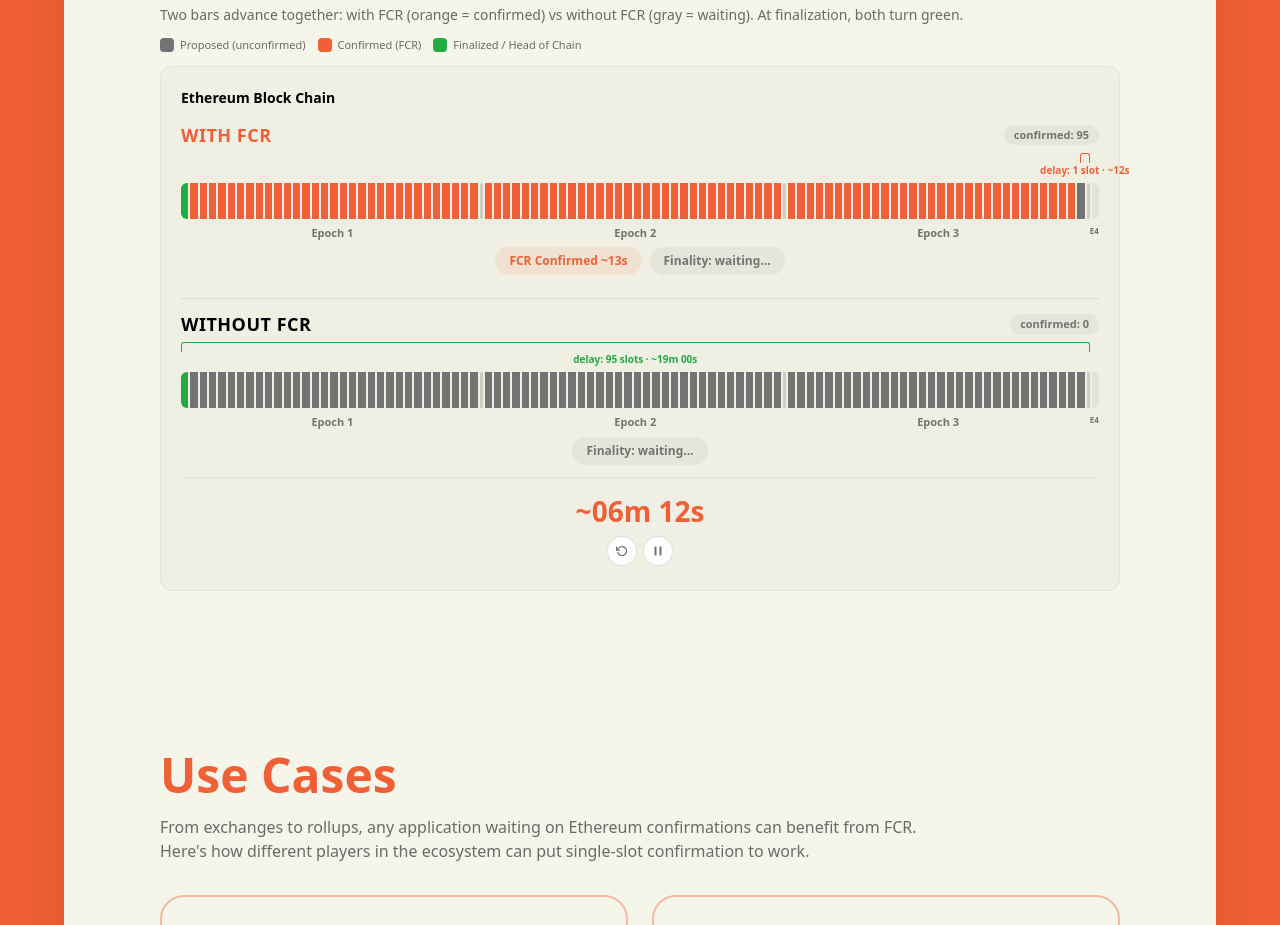
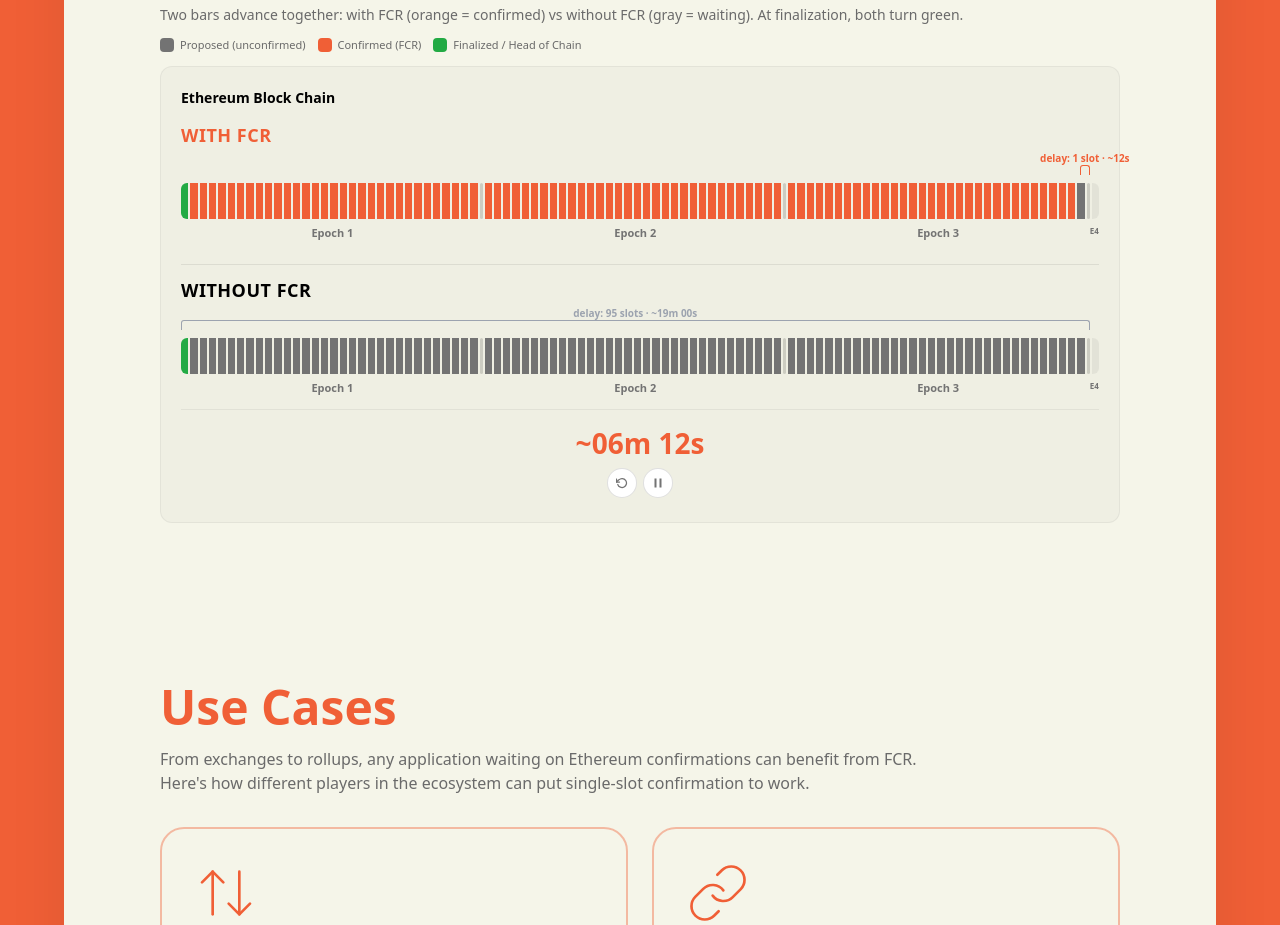
Before and after one commit to ethereum/FCR-website, a website built with Vite: page final_html/index.html in a window 1280 px wide. Shown: the part 1740-2665 px from the top of the page. Built offline with nearby package versions, Linux system fonts and the light colour scheme.

Commit message:
Clean up simulation UI: remove status pills, move delay labels above braces, update summary range
- Remove "FCR Confirmed", "Finality: waiting..." status pills below both bars
- Remove "confirmed: N" counters from both bar section headers
- Move delay annotation text above the ⊓ brace line (column-reverse layout)
- Change Without FCR brace color from green to gray
- Update end-of-animation summary: Without FCR shown as ~13–19 min range (2–3 epochs) and improvement as ~64–96x

```diff
--- a/final_html/src/simulation.js
+++ b/final_html/src/simulation.js
@@ -130,7 +130,7 @@ function renderControls(controls) {
 }
 
 function renderNormalChain(state, controls) {
-  const { fcrBar, finBar, headBlock, graySlot, atEpoch4, elapsedText, fcrConfirmed, finConfirmed, tick } = state
+  const { fcrBar, finBar, headBlock, graySlot, atEpoch4, elapsedText, tick } = state
   const N = NORMAL_TOTAL_SLOTS
   const atEnd = tick >= NORMAL_MAX_TICKS - 2  // animation has reached its terminal state
 
@@ -143,7 +143,7 @@ function renderNormalChain(state, controls) {
 
   // ── Top bar: With FCR ──
   html += '<div class="sim-dual-section">'
-  html += `<div class="sim-dual-section-header"><span class="sim-dual-section-label sim-dual-section-label-fcr">With FCR</span><span class="sim-dual-section-counter">confirmed: ${fcrConfirmed}</span></div>`
+  html += '<div class="sim-dual-section-header"><span class="sim-dual-section-label sim-dual-section-label-fcr">With FCR</span></div>'
   html += '<div class="sim-dual-bar-wrap">'
 
   // Brace: always spans the single gray slot (1-slot confirmation lag)
@@ -183,13 +183,6 @@ function renderNormalChain(state, controls) {
 
   html += '</div>' // .sim-dual-bar-wrap
 
-  // Status pills
-  html += '<div class="sim-dual-pills-center">'
-  if (fcrConfirmed > 0) {
-    html += '<span class="sim-status-pill sim-status-confirmed">FCR Confirmed ~13s</span>'
-    html += '<span class="sim-status-pill sim-status-waiting">Finality: waiting...</span>'
-  }
-  html += '</div>'
   html += '</div>' // .sim-dual-section
 
   // Gap between bars
@@ -197,7 +190,7 @@ function renderNormalChain(state, controls) {
 
   // ── Bottom bar: Without FCR ──
   html += '<div class="sim-dual-section">'
-  html += `<div class="sim-dual-section-header"><span class="sim-dual-section-label">Without FCR</span><span class="sim-dual-section-counter">confirmed: ${finConfirmed}</span></div>`
+  html += '<div class="sim-dual-section-header"><span class="sim-dual-section-label">Without FCR</span></div>'
   html += '<div class="sim-dual-bar-wrap">'
 
   // Brace: from the latest green slot to the latest gray slot.
@@ -207,7 +200,7 @@ function renderNormalChain(state, controls) {
     const left = (latestGreen / N) * 100
     const gap = headBlock - latestGreen  // unconfirmed distance (excludes the green slot)
     const width = ((gap + 1) / N) * 100  // visual width includes both endpoints
-    const cls = 'sim-brace-done'
+    const cls = 'sim-brace-waiting'
     const label = `delay: ${gap} slots · ${formatTime(gap * 12)}`
     html += `<div class="sim-brace-wrap ${cls}" style="left:${left.toFixed(2)}%;width:${width.toFixed(2)}%">`
     html += '<div class="sim-brace-line"></div>'
@@ -242,10 +235,6 @@ function renderNormalChain(state, controls) {
 
   html += '</div>' // .sim-dual-bar-wrap
 
-  // Status pills
-  html += '<div class="sim-dual-pills-center">'
-  html += '<span class="sim-status-pill sim-status-waiting">Finality: waiting...</span>'
-  html += '</div>'
   html += '</div>' // .sim-dual-section
 
   // Bottom time / summary area (inside the box)
@@ -255,9 +244,9 @@ function renderNormalChain(state, controls) {
     html += '<div class="sim-summary-highlight-inner">'
     html += '<div class="sim-summary-stat"><span class="sim-summary-value sim-summary-value-fcr">~12s</span><span class="sim-summary-label">With FCR (1 slot)</span></div>'
     html += '<div class="sim-summary-vs">vs</div>'
-    html += '<div class="sim-summary-stat"><span class="sim-summary-value sim-summary-value-fin">~13m</span><span class="sim-summary-label">Without FCR (65 slots)</span></div>'
+    html += '<div class="sim-summary-stat"><span class="sim-summary-value sim-summary-value-fin">~13 – 19 min</span><span class="sim-summary-label">Without FCR (2–3 epochs)</span></div>'
     html += '</div>'
-    html += '<div class="sim-summary-tagline">That\'s a <strong>~65x improvement</strong> in confirmation time.</div>'
+    html += '<div class="sim-summary-tagline">That\'s a <strong>~64–96x improvement</strong> in confirmation time.</div>'
     html += '<div class="sim-summary-replay">' + renderControls(controls) + '</div>'
     html += '</div>'
   } else if (tick > 0) {
--- a/final_html/src/style.css
+++ b/final_html/src/style.css
@@ -673,7 +673,7 @@ details[open] summary .faq-icon {
   pointer-events: none;
   z-index: 20;
   display: flex;
-  flex-direction: column;
+  flex-direction: column-reverse;
   align-items: center;
   overflow: visible;
 }
@@ -692,7 +692,7 @@ details[open] summary .faq-icon {
   font-size: 10px;
   font-weight: 600;
   white-space: nowrap;
-  margin-top: 2px;
+  margin-bottom: 2px;
   line-height: 1;
 }
 
```
